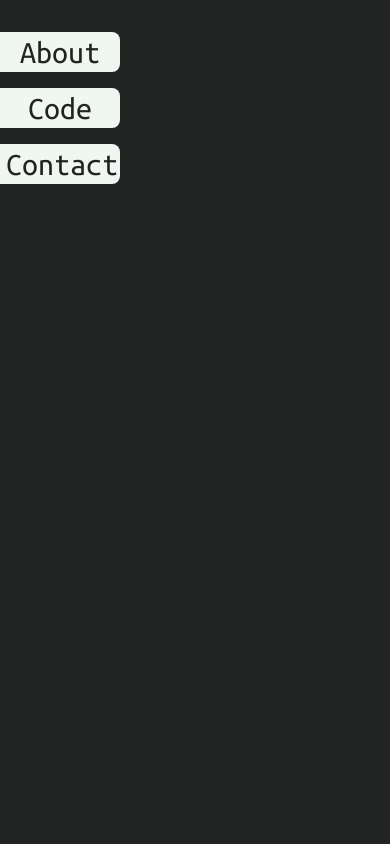
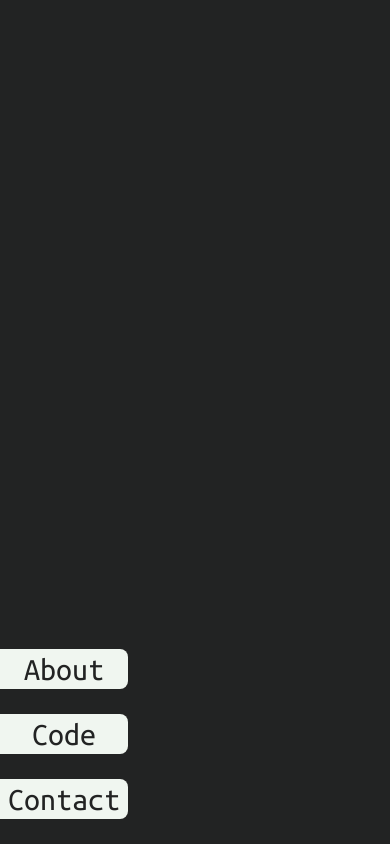
Before and after one commit to richardstephens-dev/Personal-Website, a plain HTML site: page index.html in a window 390 px wide. Drawn offline with Linux system fonts and the light colour scheme.

Commit message:
Adjusted grid positions

```diff
--- a/assets/css/styles.css
+++ b/assets/css/styles.css
@@ -30,7 +30,7 @@ body {
 }
 
 .sidebar button {
-    width: 75%;
+    width: 8ch;
     height: 2.5ch;
     color: var(--primary-color);
     background-color: var(--secondary-color);
@@ -38,11 +38,16 @@ body {
     border-radius: 0 0.5rem 0.5rem 0;
 }
 
-.sidebar button:hover {
+.sidebar button:hover,
+.sidebar button.active {
     cursor: pointer;
     transform-origin: left;
+    transform: scale(115%);
+    font-weight: bold;
+}
+
+.sidebar button:hover {
     transform: scale(120%);
-    font-weight: bold;
 }
 
 pre {
@@ -84,6 +89,15 @@ pre {
     --gap: 1rem;
     display: grid;
     grid-template-columns: minmax(20ch, 20ch) repeat(auto-fit, minmax(min(100%, var(--min)), 1fr));
+    grid-template-rows: repeat(auto-fit, minmax(min(100%, 22ch), 1fr));
+}
+
+.sidebar {
+    display: grid;
+    padding-top: 1rem;
+    grid-row: 1 / 1;
+    grid-column: 1 / 1;
+    z-index: 1;
 }
 
 .hero {
@@ -91,9 +105,19 @@ pre {
     justify-content: center;
     align-items: center;
     overflow: hidden;
-    grid-area: 1 / 2;
+    grid-row: 1 / -1;
+    grid-column: 1 / -1;
+    z-index: 0;
 }
 
 .hero pre {
-    margin: 2rem;
+    margin: 3rem;
 }
+
+/* For small screens */
+@media (max-width: 600px) {
+    .sidebar {
+        grid-row: -2 / -1;
+        grid-column: 1 / 1;
+    }
+}
```
